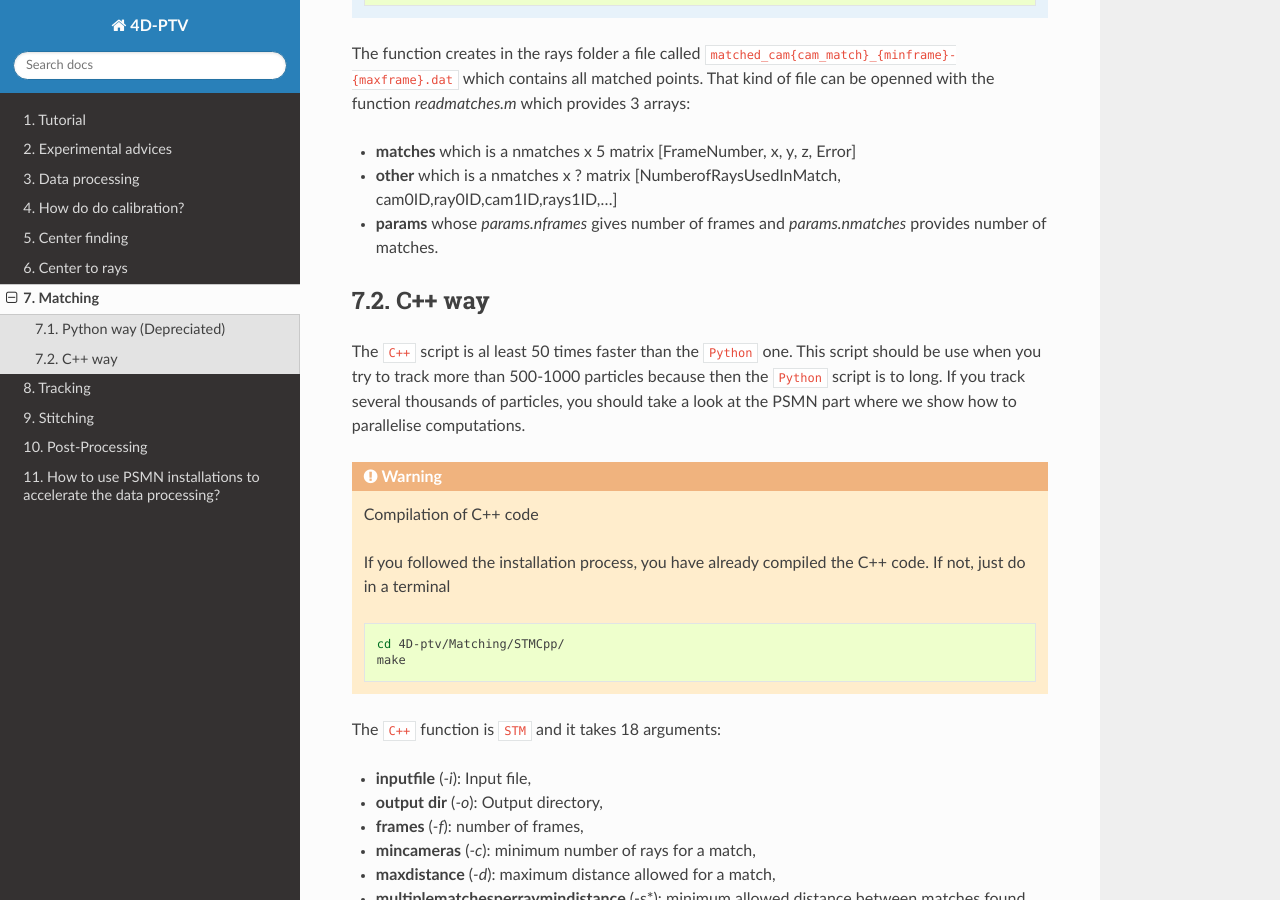
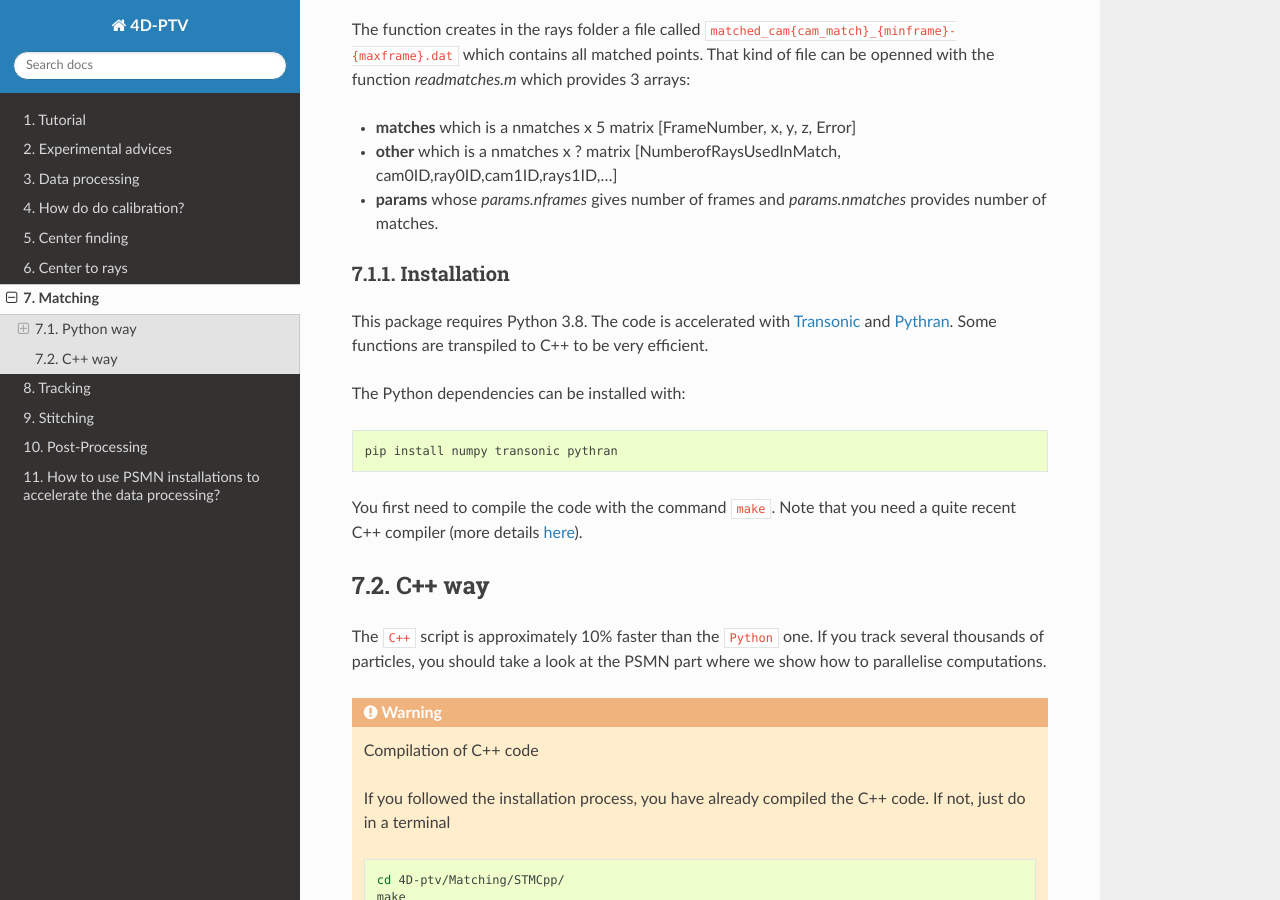
Before and after one commit to turbulencelyon/4d-ptv, a Sphinx documentation site: the page built from Documentation/source/Matching.rst, in a window 1280 px wide and 900 px high, scrolled down 2340 px. Built offline with Sphinx 7.4.7 and the Read the Docs theme 2.0.0, drawn with Linux system fonts in a browser that asks for light colours; some of the changed text lies outside the part shown.

Commit message:
Update documentation Matching

```diff
--- a/Documentation/source/Matching.rst
+++ b/Documentation/source/Matching.rst
@@ -17,17 +17,19 @@
 
 |
 
-This step has been written in ``Python`` and in ``C++``. The ``C++`` version is 5 times quicker but the ``Python`` one is simpler to use. We will describe both ot them in the following. **We strongly advice you to use ``C++`` version for which the support will be more efficient.**
+This step has been written in ``Python`` and in ``C++``. The ``C++`` version is
+approximately 10% faster but the ``Python`` one is simpler to use. We will
+describe both ot them in the following.
 
-Python way (Depreciated)
-------------------------
+Python way
+----------
 
 The function which do the matching is ``stm.py``. It takes 11 arguments:
 
 - **filename**                 : name of the file containing rays,
 - **minframes**                : number of the first frame,
 - **maxframes**                : number of the last frame,
-- **cam_match**                 : minimum number of crossing rays to get a match,
+- **cam_match**                : minimum number of crossing rays to get a match,
 - **maxdistance**              : max distance allowed for a match,
 - **nx,ny,nz**                 : number of voxels in each direction,
 - **maxmatchesperray**         : number of matches/ray,
@@ -63,10 +65,28 @@
 - **other** which is a nmatches x ? matrix [NumberofRaysUsedInMatch, cam0ID,ray0ID,cam1ID,rays1ID,...]
 - **params** whose *params.nframes* gives number of frames and *params.nmatches* provides number of matches.
 
+Installation
+~~~~~~~~~~~~
+
+This package requires Python 3.8. The code is accelerated with `Transonic
+<https://transonic.readthedocs.io>`_ and `Pythran
+<https://pythran.readthedocs.io>`_. Some functions are transpiled to C++ to be
+very efficient.
+
+The Python dependencies can be installed with::
+
+  pip install numpy transonic pythran
+
+You first need to compile the code with the command ``make``. Note that you
+need a quite recent C++ compiler (more details `here
+<https://fluidsim.readthedocs.io/en/latest/install.html#about-using-pythran-to-compile-functions>`_).
+
 C++ way
 --------
 
-The ``C++`` script is al least 50 times faster than the ``Python`` one. This script should be use when you try to track more than 500-1000 particles because then the ``Python`` script is to long. If you track several thousands of particles, you should take a look at the PSMN part where we show how to parallelise computations.
+The ``C++`` script is approximately 10% faster than the ``Python`` one. If you
+track several thousands of particles, you should take a look at the PSMN part
+where we show how to parallelise computations.
 
 .. warning:: Compilation of C++ code
 
@@ -105,8 +125,6 @@
 
 
 with the same meaning than for Python way. The ``C++`` language requires to compile scripts before running them. That is done automatically during the library installation. The compiled version of ``STM.cpp`` is ``STM``.
-
-
 
 How to compile ``STM.cpp`` file ?
     We did a ``makefile`` which simplifies everything for you. Before using the 4D-PTV toolbox for the first time, just do:
```
Also changed, not shown: Documentation/source/Tutorial.rst (+10 -7 lines), 1 other file.
